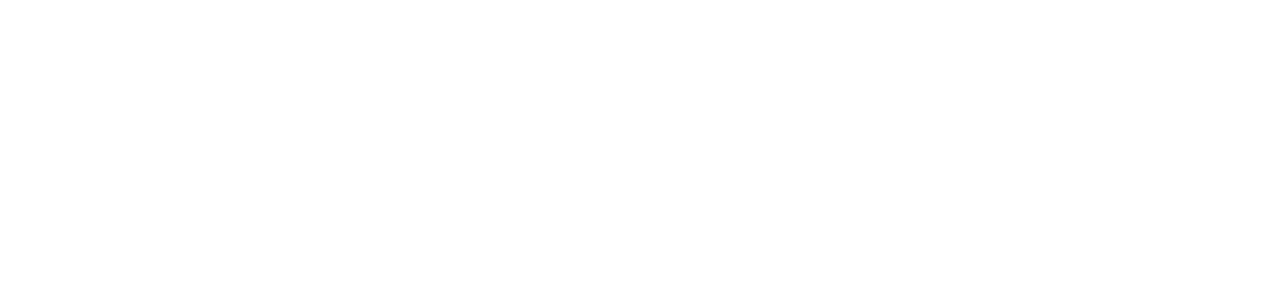
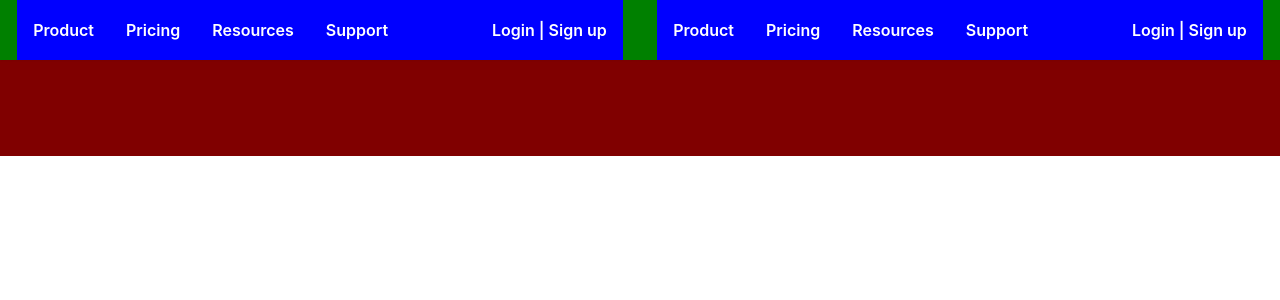
Before and after one commit to thereseLYR/3D-Model-Ecommerce-Frontend, a React (Create React App) app: page / in a window 1280 px wide. Before the commit this address had no page. Shown: the top 300 px of the page. Built offline with nearby package versions, Linux system fonts and the light colour scheme.

Commit message:
working on nav bar

```diff
--- a/src/App.jsx
+++ b/src/App.jsx
@@ -6,6 +6,7 @@
 import Login from './pages/Login.jsx';
 import Landing from './pages/Landing.jsx';
 import Signup from './pages/Signup.jsx';
+import Navbar from './components/Navbar.jsx';
 import { BackendUrlProvider } from './components/BackendUrl.jsx';
 import PrivateRoutes from './components/PrivateRoutes.jsx';
 
@@ -28,6 +29,7 @@
   return (
     <BackendUrlProvider backendUrlData={BACKEND_URL}>
       <Router>
+        <Navbar/>
         <Routes>
           <Route
             path="/landing"
--- /dev/null
+++ b/src/components/Navbar.jsx
@@ -0,0 +1,73 @@
+import React, { useState, useEffect, useContext } from 'react';
+import { useNavigate } from 'react-router-dom';
+import {
+  Box,
+  Button,
+  ButtonGroup,
+  Container,
+  Flex,
+  HStack,
+  IconButton,
+  useBreakpointValue,
+  useColorModeValue,
+} from '@chakra-ui/react'
+import { FiMenu } from 'react-icons/fi'
+// import { Logo } from './Logo'
+import BackendUrlContext from './BackendUrl.jsx';
+
+const Navbar = () => {
+  const navigate = useNavigate();
+  const isDesktop = useBreakpointValue({ base: false, lg: true })
+
+  return (
+    <Box as="section" backgroundColor={'maroon'} pb={{ base: '12', md: '24' }} >
+      <Box backgroundColor={'green'} as="nav" bg="bg-surface" boxShadow={useColorModeValue('sm', 'sm-dark')}>
+        <Flex>
+          { isDesktop ? (
+            <>
+            <Container backgroundColor={'blue'} py={{ base: '4', lg: '5' }}>
+              <HStack spacing="10" justify="space-between">
+                <Flex justify="space-between" flex="1">
+                  <ButtonGroup  variant="link" spacing="8">
+                    {['Product', 'Pricing', 'Resources', 'Support'].map((item) => (
+                      <Button textColor={'white'} key={item}>{item}</Button>
+                    ))}
+                  </ButtonGroup>
+                  <HStack spacing="1">
+                    <Button textColor={'white'} variant="link">Login |</Button>
+                    <Button textColor={'white'} variant="link">Sign up</Button>
+                  </HStack>
+                </Flex>
+              </HStack>
+            </Container>
+            <Container backgroundColor={'blue'} py={{ base: '4', lg: '5' }}>
+              <HStack spacing="10" justify="space-between">
+                <Flex justify="space-between" flex="1">
+                  <ButtonGroup  variant="link" spacing="8">
+                    {['Product', 'Pricing', 'Resources', 'Support'].map((item) => (
+                      <Button textColor={'white'} key={item}>{item}</Button>
+                    ))}
+                  </ButtonGroup>
+                  <HStack spacing="1">
+                    <Button textColor={'white'} variant="link">Login |</Button>
+                    <Button textColor={'white'} variant="link">Sign up</Button>
+                  </HStack>
+                </Flex>
+              </HStack>
+            </Container>
+          </>
+          ) : (
+             <IconButton
+                  variant="ghost"
+                  icon={<FiMenu fontSize="1.25rem" />}
+                  aria-label="Open Menu"
+                />
+          )}
+          </Flex>
+      </Box>
+      {/* <Logo /> */}
+    </Box>
+  )
+};
+
+export default Navbar;
```
